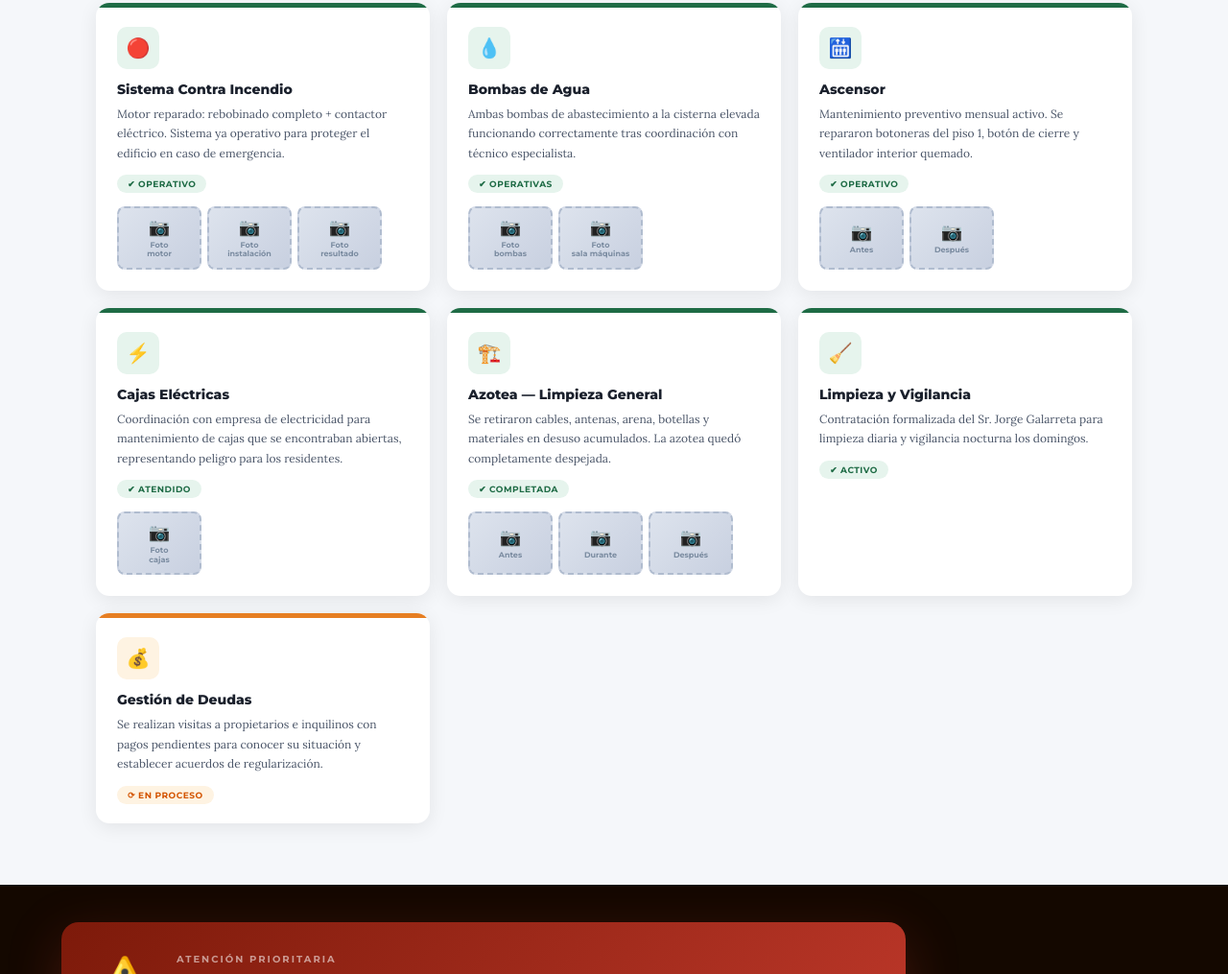
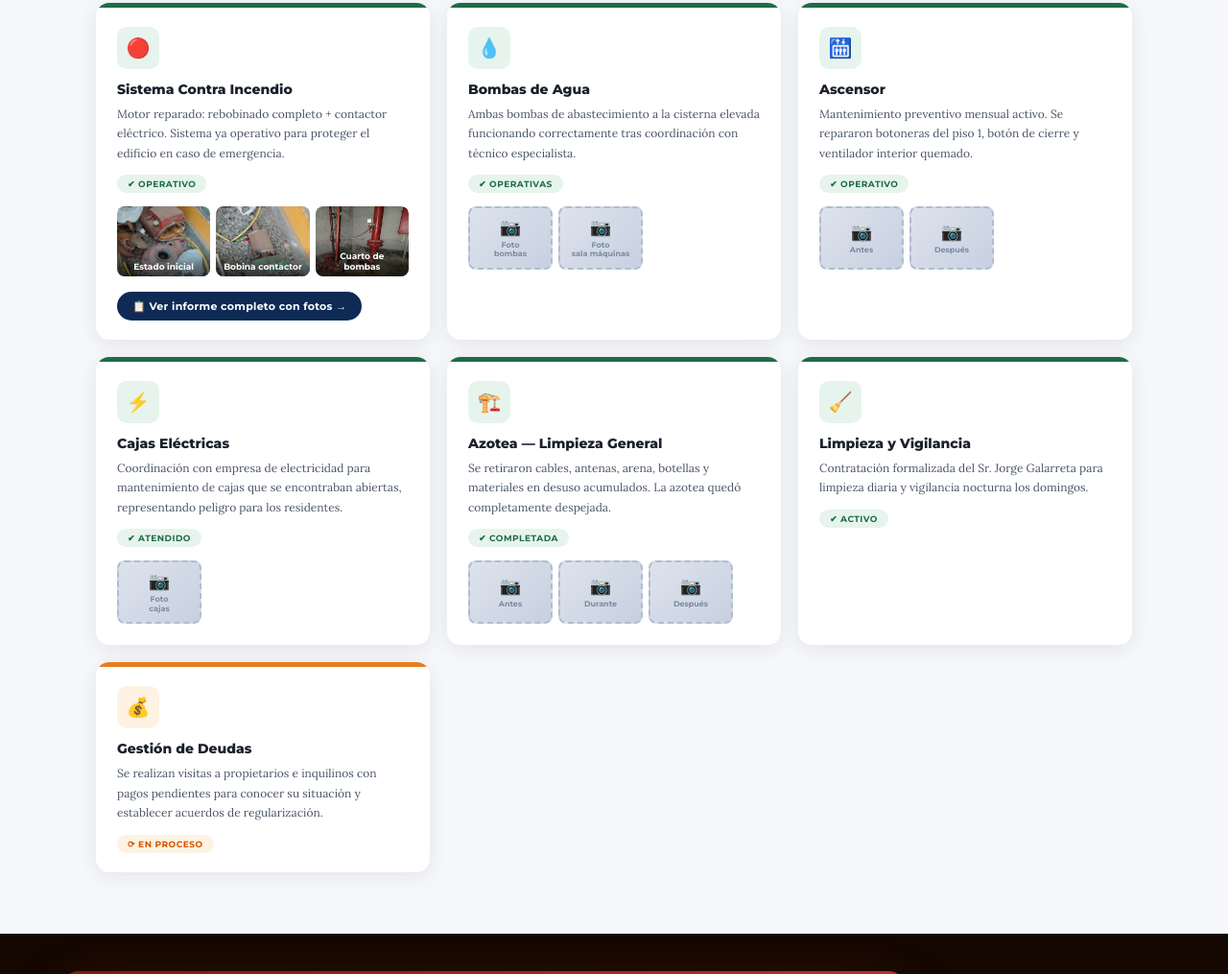
Before and after one commit to andydevsec/sol-de-los-cedros, a plain HTML site: page index.html in a window 1280 px wide. Shown: the part 1052-2067 px from the top of the page at 96% size. Drawn offline with Linux system fonts and the light colour scheme.

Commit message:
Update index.html
Actualizo tarjeta incendio con fotos reales y botón detalle

```diff
--- a/index.html
+++ b/index.html
@@ -613,6 +613,53 @@ section { padding: 64px 5%; }
 }
 
 /* Placeholder foto cuando no hay imagen real */
+.foto-real {
+  border-radius: 8px;
+  overflow: hidden;
+  cursor: pointer;
+  position: relative;
+  aspect-ratio: 4/3;
+  flex: 1;
+  min-width: 80px;
+  transition: transform 0.2s;
+}
+.foto-real:hover { transform: scale(1.03); }
+.foto-real img {
+  width: 100%; height: 100%;
+  object-fit: cover;
+  display: block;
+}
+.foto-real-label {
+  position: absolute;
+  bottom: 0; left: 0; right: 0;
+  background: linear-gradient(to top, rgba(0,0,0,0.65), transparent);
+  color: white;
+  font-size: 9px;
+  font-weight: 700;
+  padding: 14px 6px 5px;
+  text-align: center;
+}
+
+.btn-detalle {
+  display: inline-flex;
+  align-items: center;
+  gap: 6px;
+  margin-top: 14px;
+  background: var(--azul);
+  color: white;
+  text-decoration: none;
+  font-size: 11px;
+  font-weight: 700;
+  padding: 8px 16px;
+  border-radius: 20px;
+  transition: all 0.2s;
+  letter-spacing: 0.3px;
+}
+.btn-detalle:hover {
+  background: var(--verde);
+  transform: translateX(3px);
+}
+
 .foto-placeholder {
   flex-shrink: 0;
   width: 88px;
@@ -1275,18 +1322,21 @@ footer {
           <div class="trabajo-nombre">Sistema Contra Incendio</div>
           <p class="trabajo-desc">Motor reparado: rebobinado completo + contactor eléctrico. Sistema ya operativo para proteger el edificio en caso de emergencia.</p>
           <span class="trabajo-badge badge-verde">✔ Operativo</span>
-          <!-- ZONA DE FOTOS: reemplaza src con tus imágenes reales -->
           <div class="foto-galeria">
-            <div class="foto-placeholder" onclick="abrirLightbox(this)">
-              <span>📷</span><small>Foto<br>motor</small>
+            <div class="foto-real" onclick="abrirLightbox(this)">
+              <img src="fotos/incendio-inicial-1.png" alt="Motor desarmado">
+              <span class="foto-real-label">Estado inicial</span>
             </div>
-            <div class="foto-placeholder" onclick="abrirLightbox(this)">
-              <span>📷</span><small>Foto<br>instalación</small>
+            <div class="foto-real" onclick="abrirLightbox(this)">
+              <img src="fotos/incendio-inicial-2.png" alt="Bobina contactor">
+              <span class="foto-real-label">Bobina contactor</span>
             </div>
-            <div class="foto-placeholder" onclick="abrirLightbox(this)">
-              <span>📷</span><small>Foto<br>resultado</small>
+            <div class="foto-real" onclick="abrirLightbox(this)">
+              <img src="fotos/incendio-inicial-3.png" alt="Cuarto de bombas">
+              <span class="foto-real-label">Cuarto de bombas</span>
             </div>
           </div>
+          <a href="trabajo-incendio.html" class="btn-detalle">📋 Ver informe completo con fotos →</a>
         </div>
       </div>
 
```
